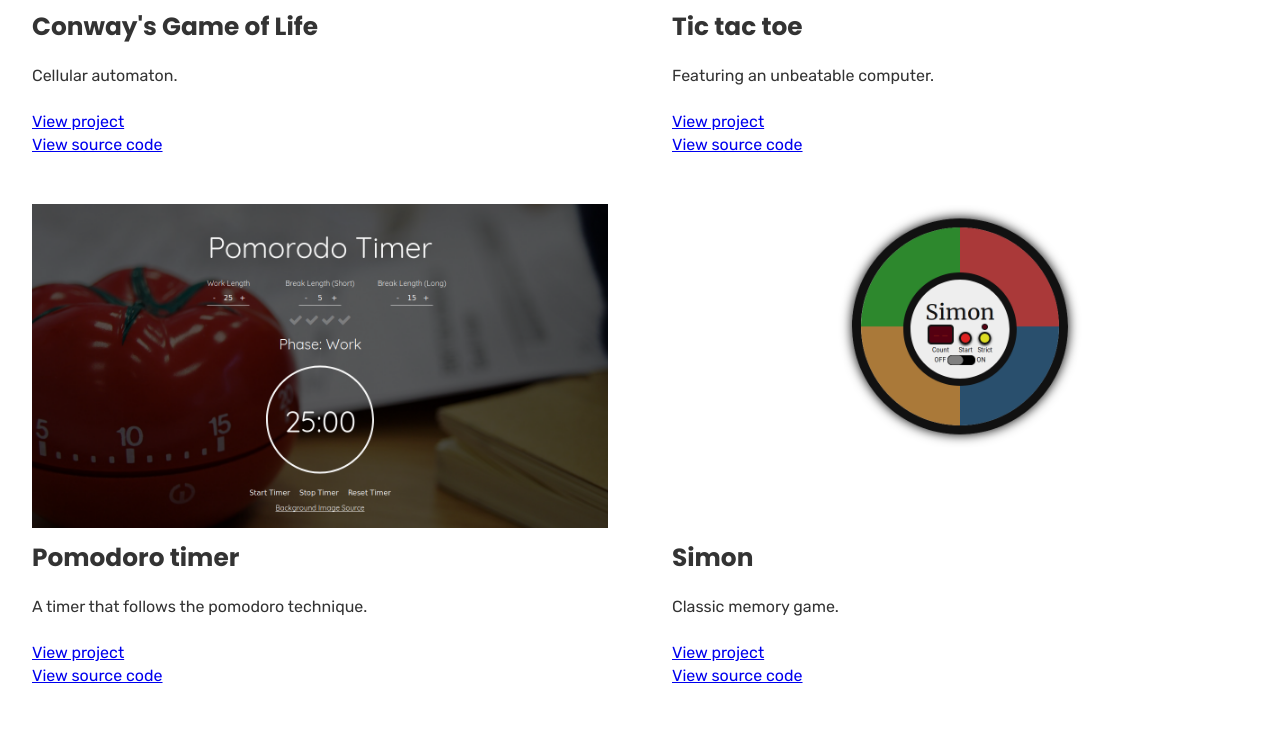
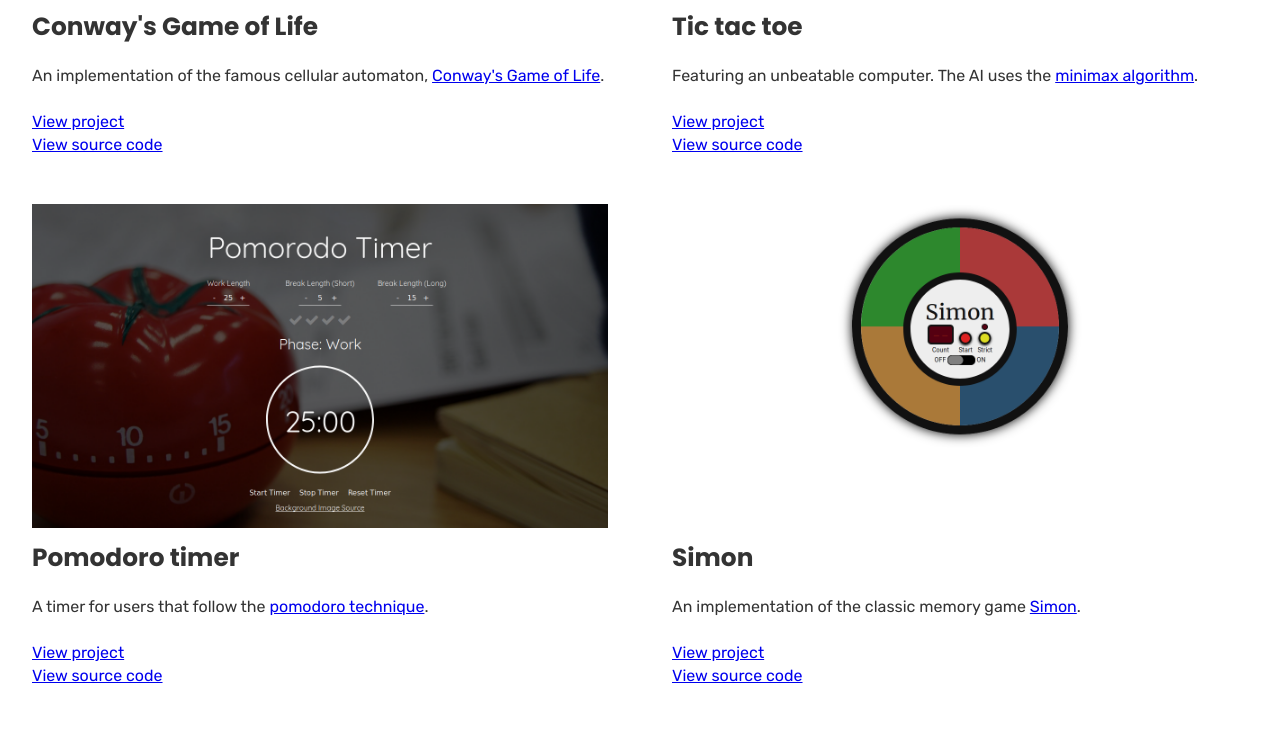
Before and after one commit to JustusFT/website, a Gatsby site: page / in a window 1280 px wide. Shown: the part 2545-3278 px from the top of the page. Built offline with nearby package versions, Linux system fonts and the light colour scheme; Gatsby itself is replaced by a stand-in of ours; some packages are replaced by stand-ins of ours.

Commit message:
Improve project descriptions

```diff
--- a/data/projects.json
+++ b/data/projects.json
@@ -21,7 +21,7 @@
   },
   {
     "title": "React Theremin",
-    "description": "Move your mouse along the screen to produce sound. Based on the theremin, a musicical instrument.",
+    "description": "Move your mouse along the screen to produce sound. Based on the [theremin](https://en.wikipedia.org/wiki/Theremin), a musicical instrument.",
     "url": "https://justusft.github.io/react-theremin",
     "sourceUrl": "https://github.com/JustusFT/react-theremin",
     "image": "images/project_screenshots/react_theremin.png"
@@ -42,28 +42,28 @@
   },
   {
     "title": "Conway's Game of Life",
-    "description": "Cellular automaton.",
+    "description": "An implementation of the famous cellular automaton, [Conway's Game of Life](https://en.wikipedia.org/wiki/Conway%27s_Game_of_Life).",
     "url": "https://codepen.io/JustusFT/full/MovwKJ/",
     "sourceUrl": "https://codepen.io/JustusFT/pen/MovwKJ/",
     "image": "images/project_screenshots/conways_game_of_life.png"
   },
   {
     "title": "Tic tac toe",
-    "description": "Featuring an unbeatable computer.",
+    "description": "Featuring an unbeatable computer. The AI uses the [minimax algorithm](https://en.wikipedia.org/wiki/Minimax).",
     "url": "https://codepen.io/JustusFT/full/jrrNVX/",
     "sourceUrl": "https://codepen.io/JustusFT/pen/jrrNVX/",
     "image": "images/project_screenshots/tic_tac_toe.png"
   },
   {
     "title": "Pomodoro timer",
-    "description": "A timer that follows the pomodoro technique.",
+    "description": "A timer for users that follow the [pomodoro technique](https://en.wikipedia.org/wiki/Pomodoro_Technique).",
     "url": "https://codepen.io/JustusFT/full/qNZKjq/",
     "sourceUrl": "https://codepen.io/JustusFT/pen/qNZKjq/",
     "image": "images/project_screenshots/pomodoro_timer.png"
   },
   {
     "title": "Simon",
-    "description": "Classic memory game.",
+    "description": "An implementation of the classic memory game [Simon](https://en.wikipedia.org/wiki/Simon_(game)).",
     "url": "http://codepen.io/JustusFT/full/YWWrVZ",
     "sourceUrl": "http://codepen.io/JustusFT/pen/YWWrVZ",
     "image": "images/project_screenshots/simon.png"
--- a/package.json
+++ b/package.json
@@ -13,6 +13,7 @@
     "gatsby-source-filesystem": "^1.5.39",
     "gatsby-transformer-json": "^1.0.20",
     "gatsby-transformer-sharp": "^1.6.27",
+    "marked": "^0.5.0",
     "normalize.css": "^8.0.0",
     "react-helmet": "^5.2.0",
     "react-typography": "^0.16.13",
--- a/src/components/ProjectItem.js
+++ b/src/components/ProjectItem.js
@@ -1,6 +1,7 @@
 import React from 'react'
 import styled from 'styled-components'
 import Img from "gatsby-image";
+import marked from 'marked'
 
 const ProjectItemContainer = styled.span`
   flex: 0 0 50%;
@@ -32,7 +33,7 @@ const ProjectItem = (props) => {
           <Img {...project.image.childImageSharp} />
         </ImgContainer>
         <h3>{project.title}</h3>
-        <p>{project.description}</p>
+        <p dangerouslySetInnerHTML={{__html: marked(project.description)}}></p>
         {project.url && (
           <div><a href={project.url} target="_blank" rel="noopener noreferrer">View project</a></div>
         )}
```
Also changed, not shown: 1 other file.
